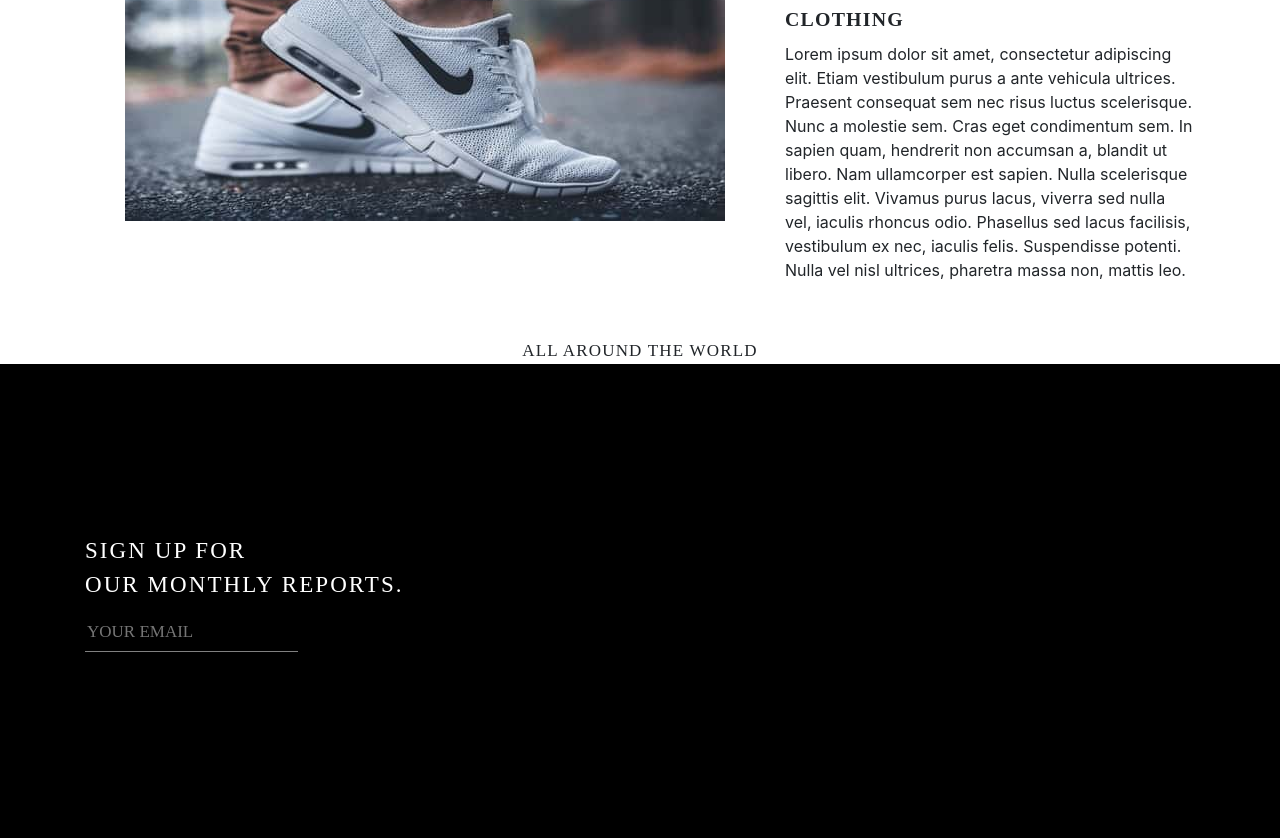
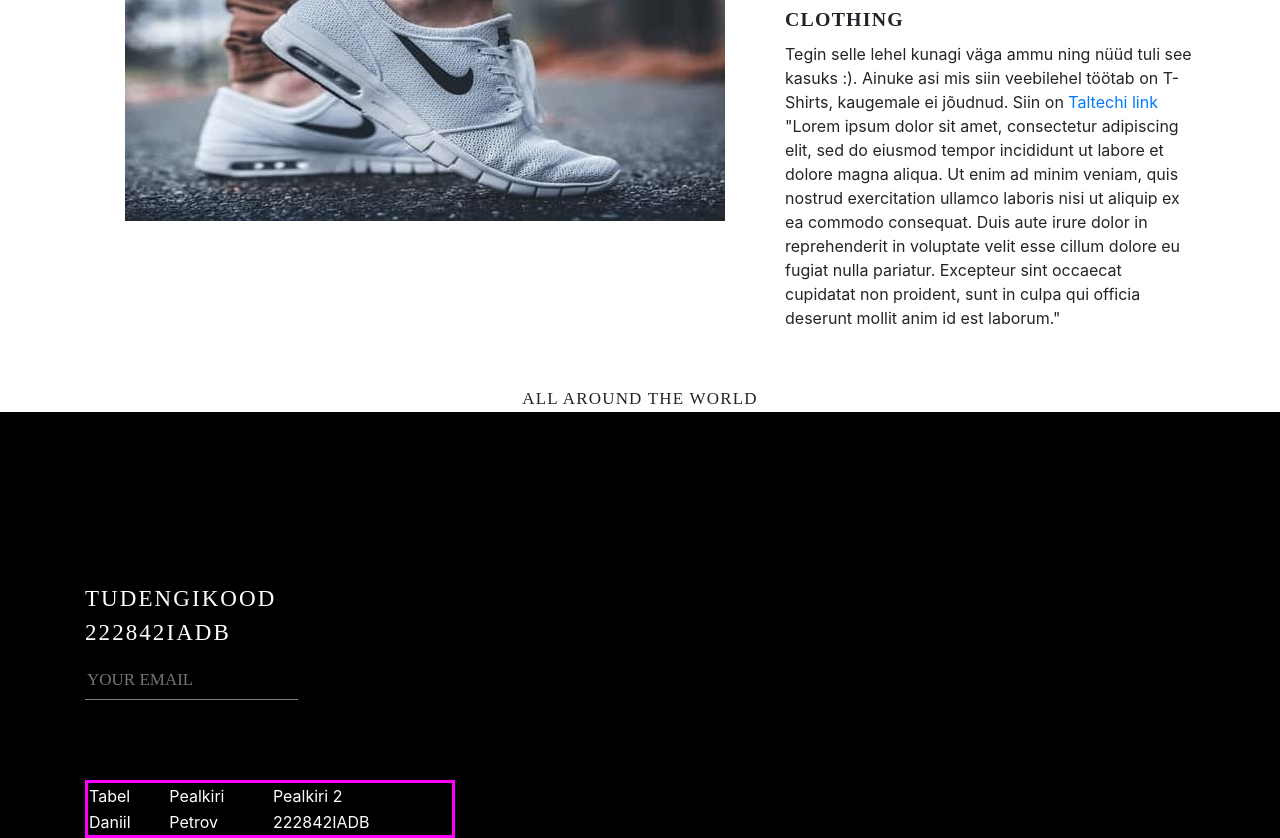
Before and after one commit to d0hnik/daniil, a plain HTML site: page index.html in a window 1280 px wide. Shown: the part 1129-1967 px from the top of the page. Before the commit the page ends 1861 px from the top, so only its background shows below. Drawn offline with Linux system fonts and the light colour scheme; a script that the page names is missing; a web font is replaced by a local one.

Commit message:
Add files via upload

```diff
--- a/index.html
+++ b/index.html
@@ -51,7 +51,7 @@
               <div class='black-stripe'></div>
               <div class='container-title'><h2>F4SH!ON</h2></div>
               <div class='semi-title'><h3>clothing</h3></div>
-              <div class='container-text'><p>Lorem ipsum dolor sit amet, consectetur adipiscing elit. Etiam vestibulum purus a ante vehicula ultrices. Praesent consequat sem nec risus luctus scelerisque. Nunc a molestie sem. Cras eget condimentum sem. In sapien quam, hendrerit non accumsan a, blandit ut libero. Nam ullamcorper est sapien. Nulla scelerisque sagittis elit. Vivamus purus lacus, viverra sed nulla vel, iaculis rhoncus odio. Phasellus sed lacus facilisis, vestibulum ex nec, iaculis felis. Suspendisse potenti. Nulla vel nisl ultrices, pharetra massa non, mattis leo.</p></div>
+              <div class='container-text'><p>Tegin selle lehel kunagi väga ammu ning nüüd tuli see kasuks :). Ainuke asi mis siin veebilehel töötab on T-Shirts, kaugemale ei jõudnud. Siin on <a href="https://taltech.ee/">Taltechi link</a> "Lorem ipsum dolor sit amet, consectetur adipiscing elit, sed do eiusmod tempor incididunt ut labore et dolore magna aliqua. Ut enim ad minim veniam, quis nostrud exercitation ullamco laboris nisi ut aliquip ex ea commodo consequat. Duis aute irure dolor in reprehenderit in voluptate velit esse cillum dolore eu fugiat nulla pariatur. Excepteur sint occaecat cupidatat non proident, sunt in culpa qui officia deserunt mollit anim id est laborum."</p></div>
             </div>
       </div>
       <div class='semi-title centered'>all around the world</div>
@@ -63,11 +63,23 @@
       <div class='container'>
         <div class='footer-containers'>
           <div class='news-subscription'>
-            <div class='news-title'>SIGN UP FOR <br> OUR MONTHLY REPORTS. </div>
+            <div class='news-title'>TUDENGIKOOD <br> 222842IADB </div>
             <form method='post'><input type='text' placeholder="YOUR EMAIL" class='subscription'></form>
           </div>
           <div class='lower-nav-bar'>
           </div>
+          <table bordercolor="#ff00ff">
+            <tr>
+              <td>Tabel</td>
+              <td>Pealkiri</td>
+              <td>Pealkiri 2</td>
+            </tr>
+            <tr>
+              <td>Daniil</td>
+              <td>Petrov</td>
+              <td>222842IADB</td>
+            </tr>
+          </table>
         </div>
         </div>
     </div>
```
